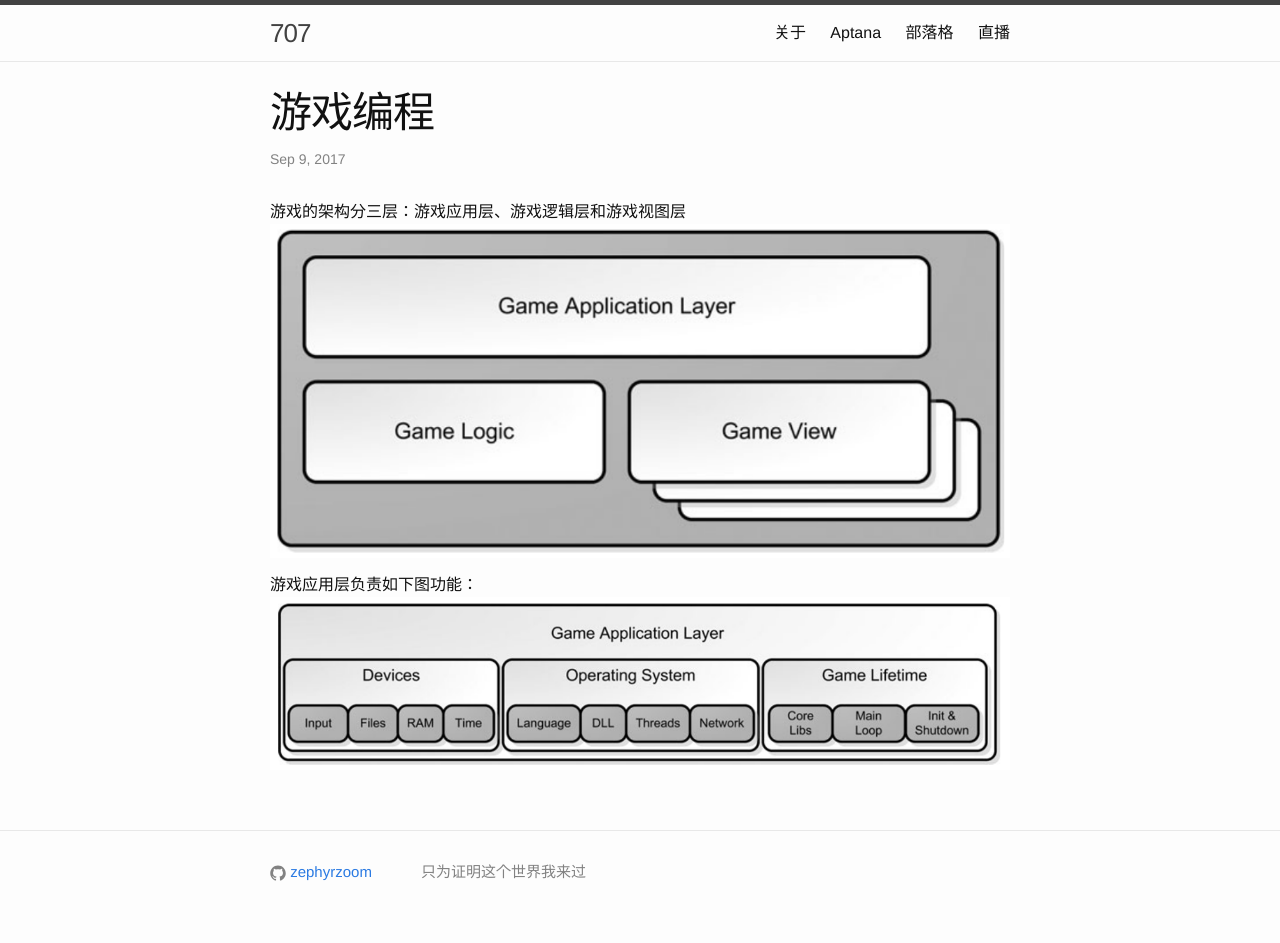
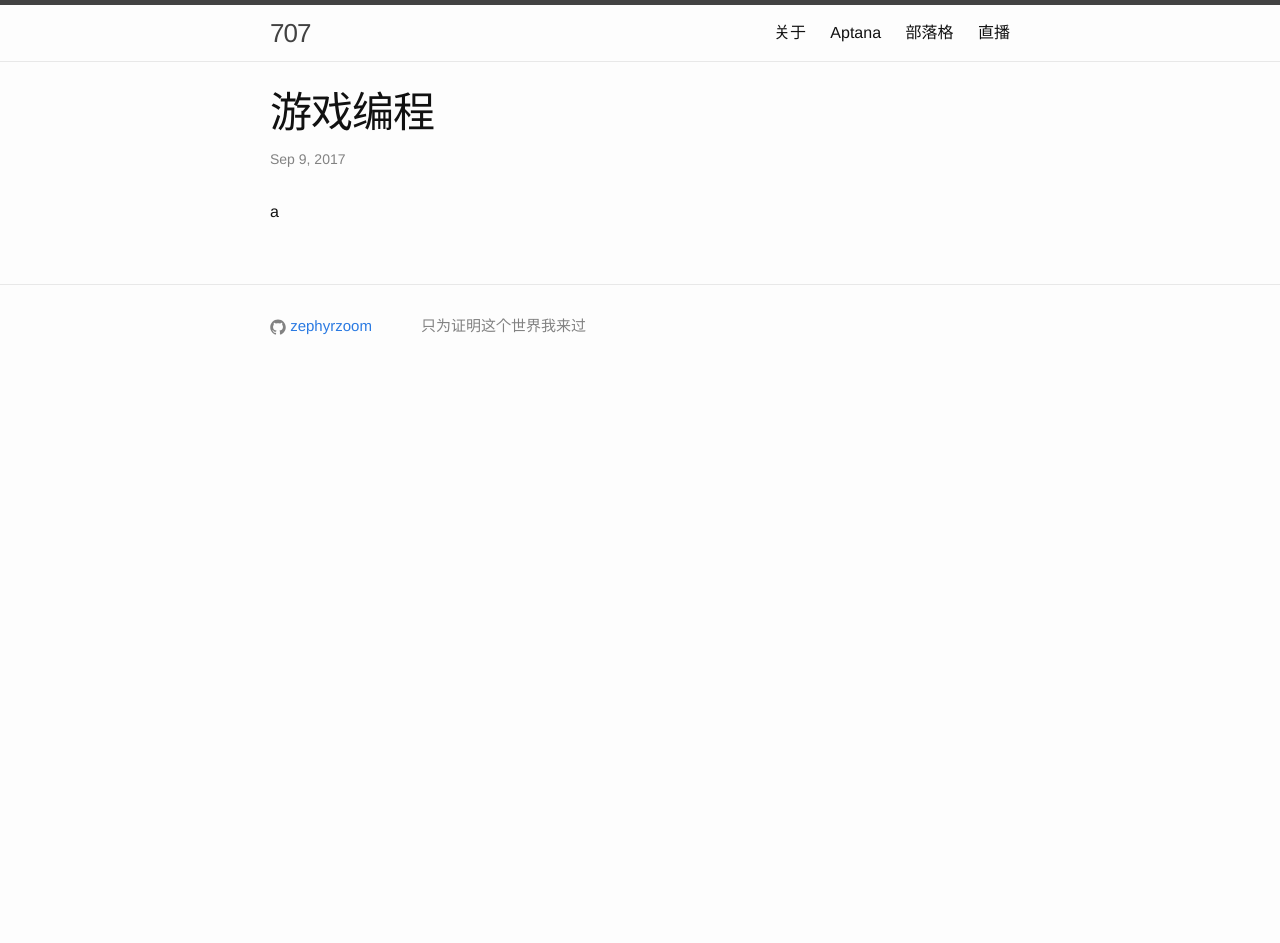
Before and after one commit to zephyrzoom/zephyrzoom.github.io, a Jekyll site: the page built from _posts/2017-09-09-game-coding.md, in a window 1280 px wide. Built offline with Jekyll 4.4.1, drawn with Linux system fonts in a browser that asks for light colours; after the commit the page ends 900 px from its top, so only the background shows below that.

Commit message:
test for bug

```diff
--- a/_posts/2017-09-09-game-coding.md
+++ b/_posts/2017-09-09-game-coding.md
@@ -3,9 +3,4 @@ layout: post
 title: 游戏编程
 date: 2017-09-09 14:54:00 +0800
 ---
-
-游戏的架构分三层：游戏应用层、游戏逻辑层和游戏视图层
-![game architecture](/image/game-arch.png)
-
-游戏应用层负责如下图功能：
-![application layer](/image/application-layer.png)
+a
```
